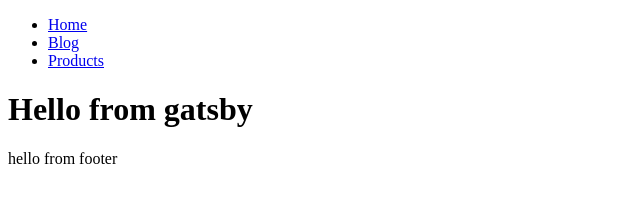
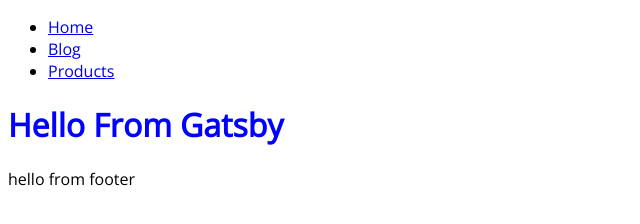
Before and after one commit to sergioviniciuss/gatsby-playground, a Gatsby site: page / in a window 1280 px wide. Shown: the whole page, without its empty margins (0-640 px from the left). Built offline with nearby package versions, Linux system fonts and the light colour scheme; Gatsby itself is replaced by a stand-in of ours.

Commit message:
Feat(Layout): Adds global css file

```diff
--- a/src/components/Layout.js
+++ b/src/components/Layout.js
@@ -1,6 +1,7 @@
 import React from "react"
 import Navbar from "./Navbar"
 import Footer from "./Footer"
+import "./layout.css"
 
 const Layout = ({ children }) => {
   return (
--- /dev/null
+++ b/src/components/layout.css
@@ -0,0 +1,10 @@
+@import url("https://fonts.googleapis.com/css2?family=Open+Sans&display=swap");
+
+body {
+  font-family: "Open Sans", sans-serif;
+}
+
+h1 {
+  color: blue;
+  text-transform: capitalize;
+}
```
